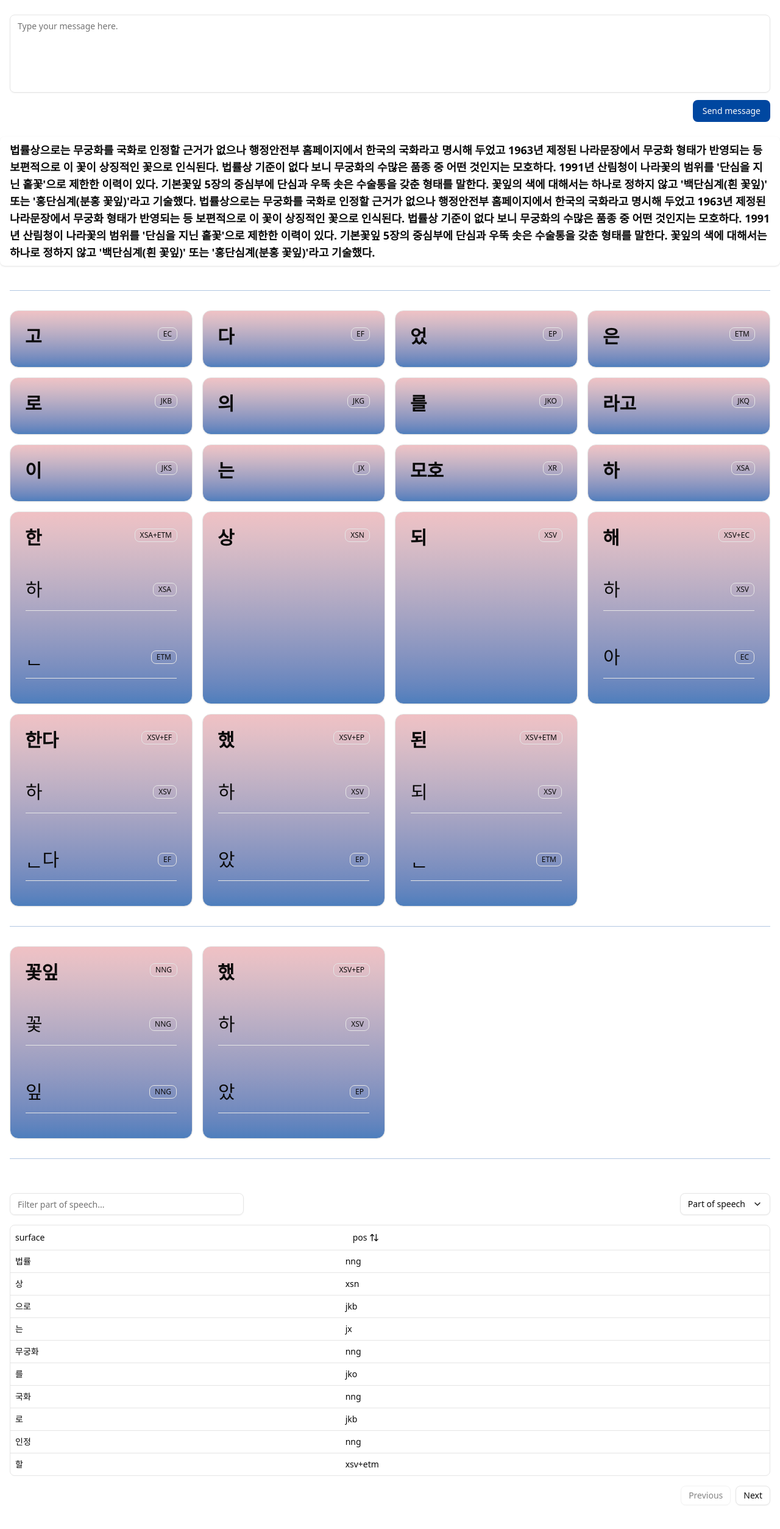
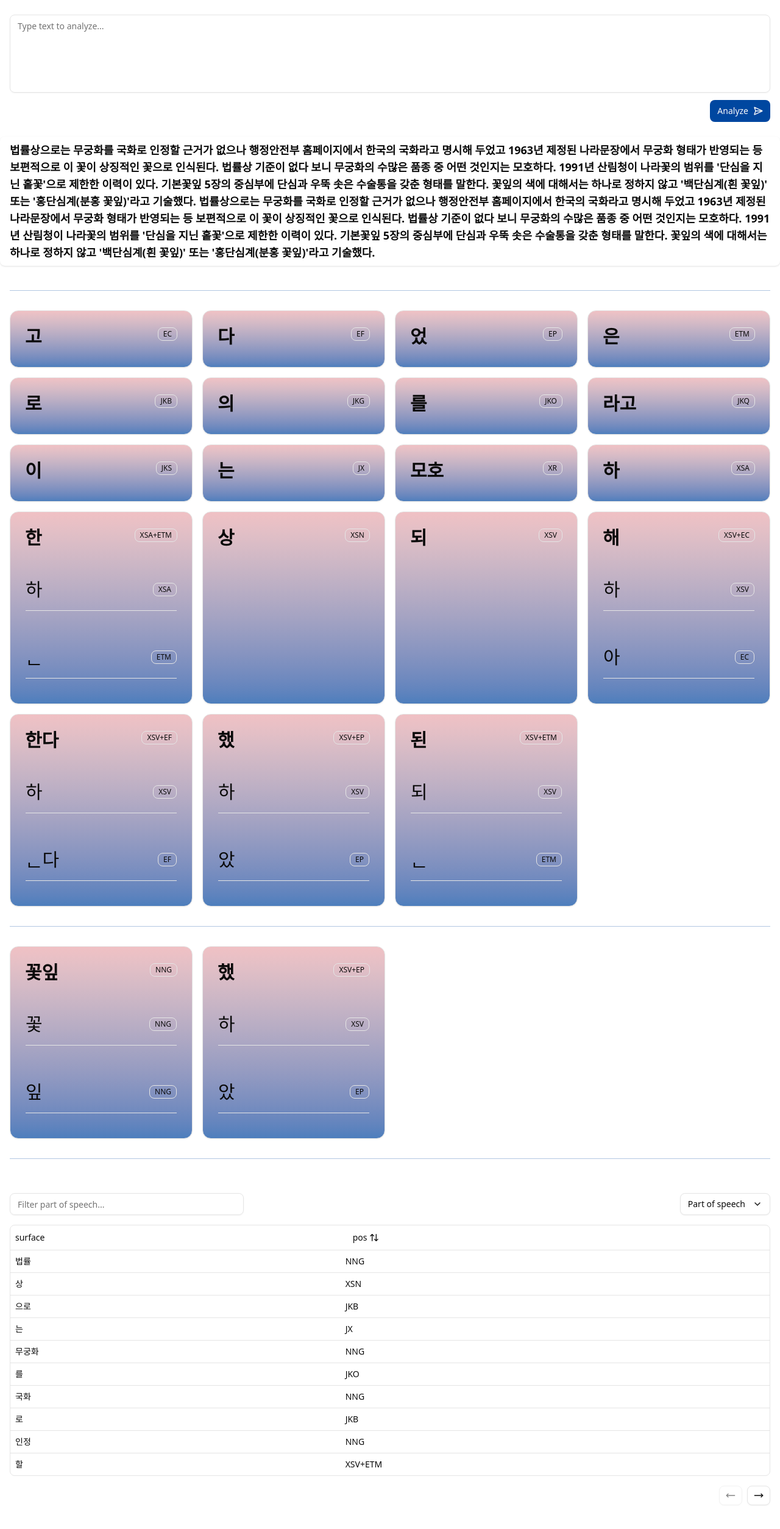
Before and after one commit to yakovglee/handoum, a React (Vite) app: page / in a window 1280 px wide. Shown: the whole page at 61% size. Built offline with nearby package versions, Linux system fonts and the light colour scheme.

Commit message:
add icons

```diff
--- a/src/components/table.tsx
+++ b/src/components/table.tsx
@@ -11,7 +11,7 @@ import {
   useReactTable,
   type VisibilityState,
 } from "@tanstack/react-table";
-import { ArrowUpDown, ChevronDown } from "lucide-react";
+import { ArrowUpDown, ChevronDown, MoveLeft, MoveRight } from "lucide-react";
 
 import { Button } from "@/components/ui/button";
 import {
@@ -73,7 +73,7 @@ export function DataTableDemo({ data }: DataTableDemoProps) {
           <ArrowUpDown className="h-4 w-4" />
         </Button>
       ),
-      cell: ({ getValue }) => <div className="lowercase">{String(getValue())}</div>,
+      cell: ({ getValue }) => <div className="uppercase">{String(getValue())}</div>,
     },
   ], [setSearchFromQuery]);
 
@@ -133,7 +133,6 @@ export function DataTableDemo({ data }: DataTableDemoProps) {
                 key={pos}
                 className="capitalize"
                 checked={posColumn?.getFilterValue() === pos}
-                // Behave like a radio: pick this POS, or uncheck to clear
                 onCheckedChange={(checked) =>
                   posColumn?.setFilterValue(checked ? pos : "")
                 }
@@ -190,7 +189,7 @@ export function DataTableDemo({ data }: DataTableDemoProps) {
             onClick={() => table.previousPage()}
             disabled={!table.getCanPreviousPage()}
           >
-            Previous
+            <MoveLeft />
           </Button>
           <Button
             variant="outline"
@@ -198,7 +197,7 @@ export function DataTableDemo({ data }: DataTableDemoProps) {
             onClick={() => table.nextPage()}
             disabled={!table.getCanNextPage()}
           >
-            Next
+            <MoveRight />
           </Button>
         </div>
       </div>
--- a/src/components/text-area.tsx
+++ b/src/components/text-area.tsx
@@ -1,12 +1,15 @@
 import { Button } from "@/components/ui/button";
 import { Textarea } from "@/components/ui/textarea";
+import { SendHorizontal } from "lucide-react";
 
 export function TextareaWithButton() {
   return (
     <div className="flex flex-col h-full gap-3 px-4">
-      <Textarea placeholder="Type your message here." />
+      <Textarea placeholder="Type text to analyze..." />
       <div className="flex justify-end">
-        <Button className="w-fit">Send message</Button>
+        <Button className="w-fit">
+          Analyze <SendHorizontal />
+        </Button>
       </div>
     </div>
   );
```
